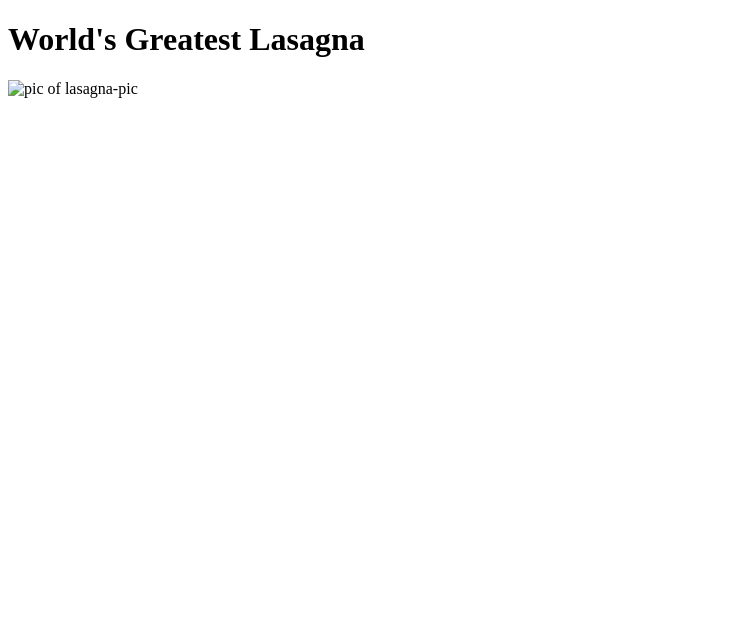
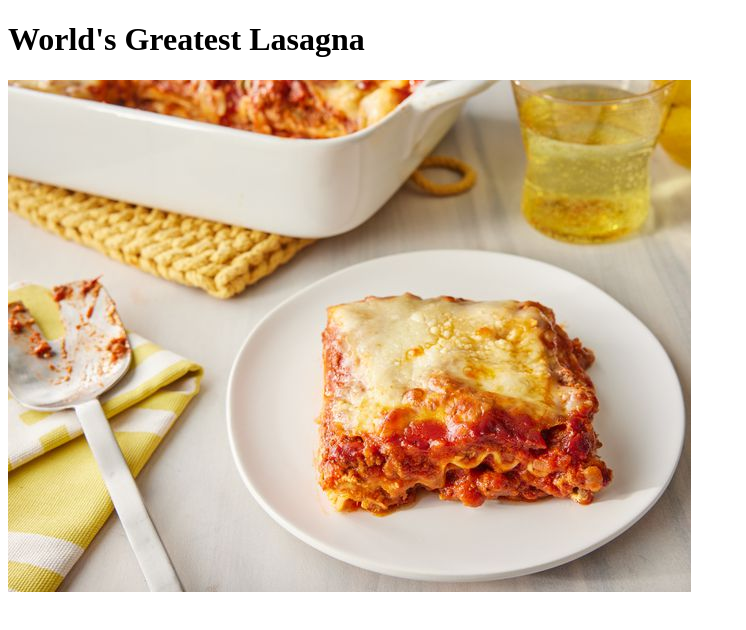
Before and after one commit to NeverMoreDown/odin-recipes, a plain HTML site: page recipes/worlds-greatest-lasagna.html in a window 1280 px wide. Shown: the whole page, without its empty margins (0-746 px from the left). Drawn offline with Linux system fonts and the light colour scheme; files whose address does not match are found by name.

Commit message:
fix path for lasagna picture

```diff
--- a/recipes/worlds-greatest-lasagna.html
+++ b/recipes/worlds-greatest-lasagna.html
@@ -7,6 +7,6 @@
 </head>
 <body>
     <h1>World's Greatest Lasagna</h1>
-    <img src="./images/lasagna-pic.jpeg" alt="pic of lasagna-pic">
+    <img src="/Users/jakobpaddy/Odin_proj/odin-recipes/images/lasagna-pic.jpeg" alt="pic of lasagna-pic">
 </body>
 </html>
```
